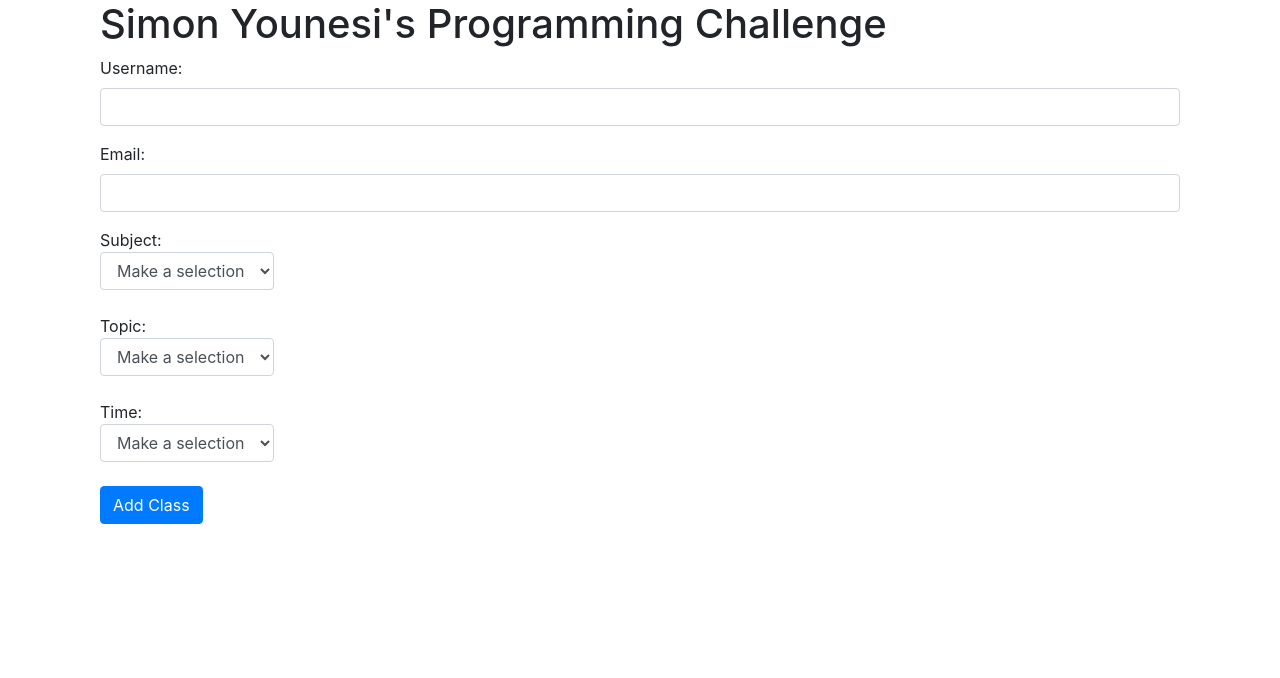
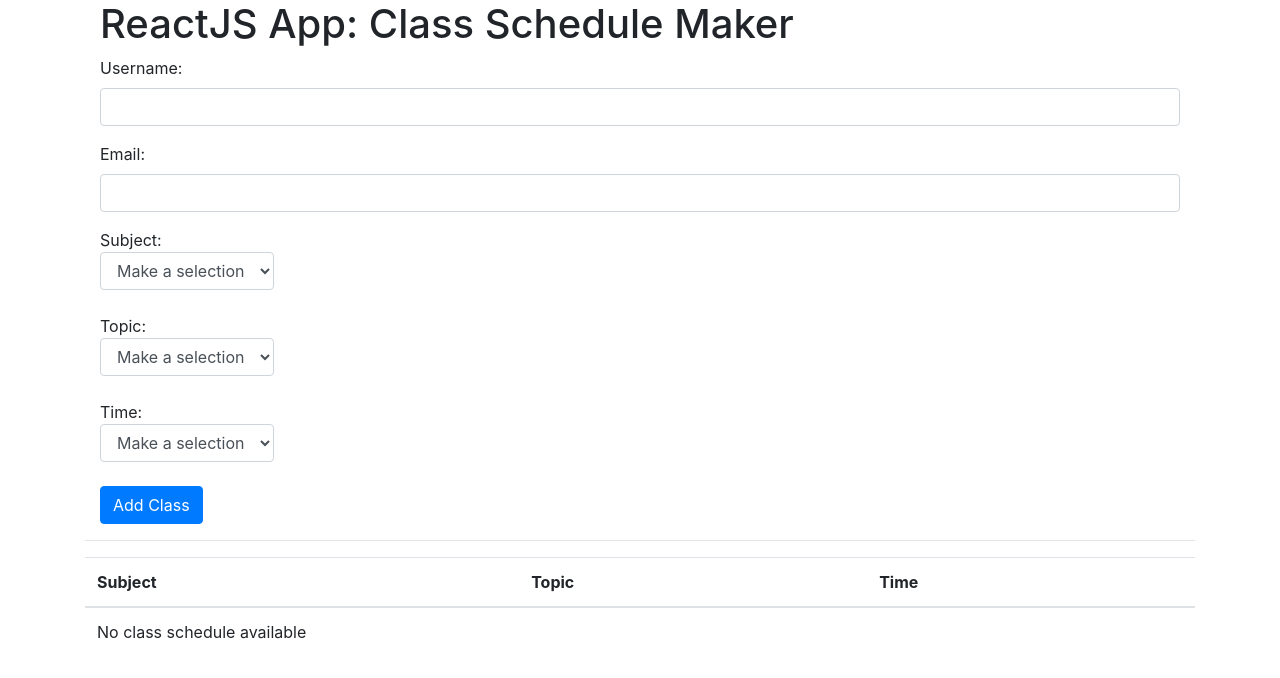
Before and after one commit to moerekh/ui01v2, a React (Create React App) app: page / in a window 1280 px wide. Shown: the top 678 px of the page. Built offline with nearby package versions, Linux system fonts and the light colour scheme.

Commit message:
Working table.

```diff
--- a/src/App.js
+++ b/src/App.js
@@ -173,7 +173,6 @@ class StudentInterface extends React.Component {
               {timeOptions}
             </SelectSection>
 
-            {/* <AddClass></AddClass> */}
             <button
               className="btn btn-primary"
               onClick={this.addClassButton}
@@ -183,8 +182,12 @@ class StudentInterface extends React.Component {
           </form>
         </div>
 
+        <hr/>
 
         {/* Table */}
+        <DisplayClassSchedule
+          schedule = {this.state.schedule}
+        ></DisplayClassSchedule>
       </div>
     )
   }
@@ -197,7 +200,7 @@ class Introduction extends React.Component {
         <div className="container">
           <div className="row">
             <div className="col">
-              <h1>Simon Younesi's Programming Challenge</h1>
+              <h1>ReactJS App:  Class Schedule Maker</h1>
             </div>
           </div>
         </div>
@@ -253,11 +256,66 @@ class OptionComponent extends React.Component {
   }
 }
 
-class AddClass extends React.Component {
+class DisplayClassSchedule extends React.Component {
+
   render() {
     return(
-      <button className="btn btn-primary">Add Class</button>
-    );
+      <table className="table">
+        <thead>
+          <tr>
+            <th>Subject</th>
+            <th>Topic</th>
+            <th>Time</th>
+          </tr>
+        </thead>
+        <tbody>
+          <GetSchedule
+            schedule={this.props.schedule}
+          ></GetSchedule>
+        </tbody>
+      </table>
+    )
+  }
+}
+
+class GetSchedule extends React.Component {
+  render() {
+    if (this.props.schedule.length === 0) {
+      return <ReceivedNoSchedule></ReceivedNoSchedule>;
+    }
+
+    if (this.props.schedule.length > 0) {
+      return <PrintSchedule
+          schedule={this.props.schedule}
+      ></PrintSchedule>;
+    }
+  }
+}
+
+class PrintSchedule extends React.Component {
+  render() {
+    let classes = this.props.schedule.sort((a, b) => (a['time_value'] > b['time_value'])? 1 : -1);
+
+    let printSchedule = classes.map((course) => (
+      <tr key={course.topic + course.value}>
+          <td>{course.subject}</td>
+          <td>{course.topic}</td>
+          <td>{course.time}</td>
+        </tr>
+    ))
+    return (
+      <>
+        {printSchedule}
+      </>
+    )
+  }
+}
+
+class ReceivedNoSchedule extends React.Component {
+  render() {
+    return(
+      <tr><td colSpan="3">No class schedule available</td></tr>
+    )
   }
 }
 
```
